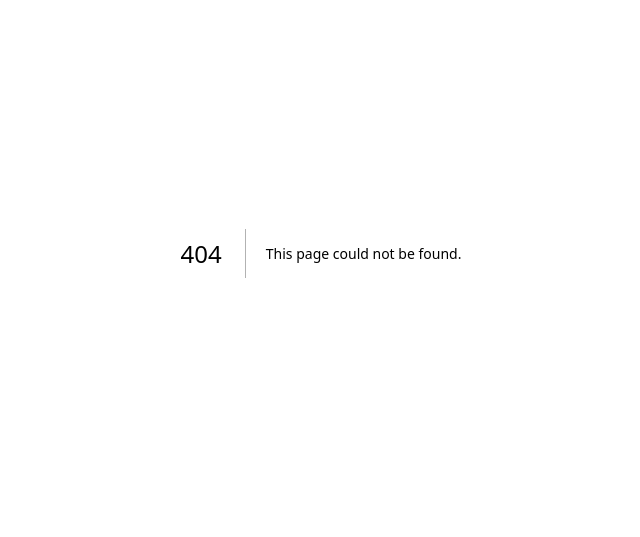
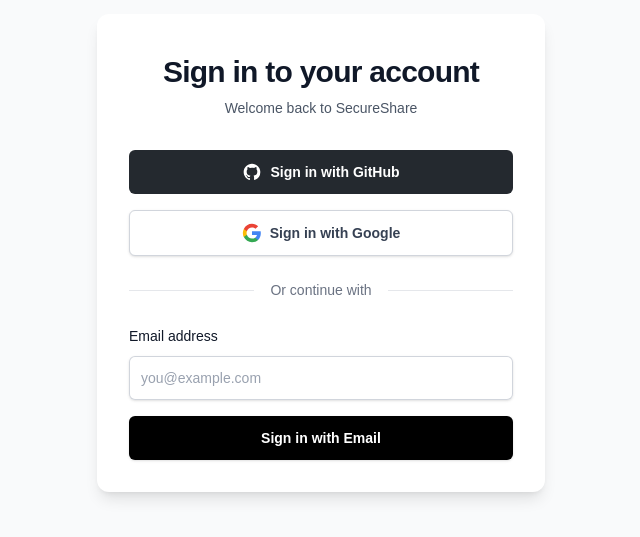
Before and after one commit to CodeCraftBilal/info-security-project, a Next.js app: page /auth/signin in a window 1280 px wide. Before the commit this address had no page. Shown: the part 147-684 px from the top of the page, without its empty margins (319-959 px from the left). Built offline with nearby package versions, Linux system fonts and the light colour scheme; no server answers.

Commit message:
created auth/signin page

```diff
--- /dev/null
+++ b/app/auth/signin/page.tsx
@@ -0,0 +1,112 @@
+import { signIn } from "@/auth";
+import { redirect } from "next/navigation";
+import { auth } from "@/auth";
+
+export default async function SignInPage({
+  searchParams,
+}: {
+  searchParams: Promise<{ callbackUrl?: string }>
+}) {
+  const session = await auth();
+  const { callbackUrl } = await searchParams;
+
+  // If user is already logged in, redirect them
+  if (session?.user) {
+    redirect(callbackUrl || '/dashboard');
+  }
+
+  return (
+    <div className="flex min-h-screen items-center justify-center bg-gray-50 py-12 px-4 sm:px-6 lg:px-8">
+      <div className="w-full max-w-md space-y-8 bg-white p-8 rounded-xl shadow-lg">
+        <div>
+          <h2 className="mt-2 text-center text-3xl font-extrabold tracking-tight text-gray-900">
+            Sign in to your account
+          </h2>
+          <p className="mt-2 text-center text-sm text-gray-600">
+            Welcome back to SecureShare
+          </p>
+        </div>
+        <div className="mt-8 space-y-6">
+          <div className="space-y-4">
+            <form
+              action={async () => {
+                "use server";
+                await signIn("github", { redirectTo: callbackUrl ?? "/dashboard" });
+              }}
+            >
+              <button
+                type="submit"
+                className="group relative flex w-full justify-center items-center rounded-md bg-[#24292F] px-4 py-3 text-sm font-semibold text-white hover:bg-[#24292F]/90 focus-visible:outline focus-visible:outline-2 focus-visible:outline-offset-2 focus-visible:outline-[#24292F] transition-all"
+              >
+                <svg className="w-5 h-5 mr-2" fill="currentColor" viewBox="0 0 24 24" aria-hidden="true">
+                  <path fillRule="evenodd" d="M12 2C6.477 2 2 6.484 2 12.017c0 4.425 2.865 8.18 6.839 9.504.5.092.682-.217.682-.483 0-.237-.008-.868-.013-1.703-2.782.605-3.369-1.343-3.369-1.343-.454-1.158-1.11-1.466-1.11-1.466-.908-.62.069-.608.069-.608 1.003.07 1.531 1.032 1.531 1.032.892 1.53 2.341 1.088 2.91.832.092-.647.35-1.088.636-1.338-2.22-.253-4.555-1.113-4.555-4.951 0-1.093.39-1.988 1.029-2.688-.103-.253-.446-1.272.098-2.65 0 0 .84-.27 2.75 1.026A9.564 9.564 0 0112 6.844c.85.004 1.705.115 2.504.337 1.909-1.296 2.747-1.027 2.747-1.027.546 1.379.202 2.398.1 2.651.64.7 1.028 1.595 1.028 2.688 0 3.848-2.339 4.695-4.566 4.943.359.309.678.92.678 1.855 0 1.338-.012 2.419-.012 2.747 0 .268.18.58.688.482A10.019 10.019 0 0022 12.017C22 6.484 17.522 2 12 2z" clipRule="evenodd" />
+                </svg>
+                Sign in with GitHub
+              </button>
+            </form>
+
+            <form
+              action={async () => {
+                "use server";
+                await signIn("google", { redirectTo: callbackUrl ?? "/dashboard" });
+              }}
+            >
+              <button
+                type="submit"
+                className="group relative flex w-full justify-center items-center rounded-md border border-gray-300 bg-white px-4 py-3 text-sm font-semibold text-gray-700 hover:bg-gray-50 focus-visible:outline focus-visible:outline-2 focus-visible:outline-offset-2 focus-visible:outline-gray-900 transition-all shadow-sm"
+              >
+                <svg className="w-5 h-5 mr-2" viewBox="0 0 24 24" aria-hidden="true">
+                  <path d="M22.56 12.25c0-.78-.07-1.53-.2-2.25H12v4.26h5.92c-.26 1.37-1.04 2.53-2.21 3.31v2.77h3.57c2.08-1.92 3.28-4.74 3.28-8.09z" fill="#4285F4" />
+                  <path d="M12 23c2.97 0 5.46-.98 7.28-2.66l-3.57-2.77c-.98.66-2.23 1.06-3.71 1.06-2.86 0-5.29-1.93-6.16-4.53H2.18v2.84C3.99 20.53 7.7 23 12 23z" fill="#34A853" />
+                  <path d="M5.84 14.09c-.22-.66-.35-1.36-.35-2.09s.13-1.43.35-2.09V7.07H2.18C1.43 8.55 1 10.22 1 12s.43 3.45 1.18 4.93l2.85-2.22.81-.62z" fill="#FBBC05" />
+                  <path d="M12 5.38c1.62 0 3.06.56 4.21 1.64l3.15-3.15C17.45 2.09 14.97 1 12 1 7.7 1 3.99 3.47 2.18 7.07l3.66 2.84c.87-2.6 3.3-4.53 6.16-4.53z" fill="#EA4335" />
+                  <path d="M1 1h22v22H1z" fill="none" />
+                </svg>
+                Sign in with Google
+              </button>
+            </form>
+          </div>
+
+          <div className="relative">
+            <div className="absolute inset-0 flex items-center">
+              <div className="w-full border-t border-gray-200" />
+            </div>
+            <div className="relative flex justify-center text-sm">
+              <span className="bg-white px-4 text-gray-500">Or continue with</span>
+            </div>
+          </div>
+
+          <form
+            action={async (formData) => {
+              "use server";
+              await signIn("resend", formData);
+            }}
+            className="space-y-4"
+          >
+            <input type="hidden" name="redirectTo" value={callbackUrl ?? "/dashboard"} />
+            <div>
+              <label htmlFor="email" className="block text-sm font-medium leading-6 text-gray-900 mb-2">
+                Email address
+              </label>
+              <input
+                id="email"
+                name="email"
+                type="email"
+                autoComplete="email"
+                required
+                className="block w-full rounded-md border-0 py-2.5 text-gray-900 shadow-sm ring-1 ring-inset ring-gray-300 placeholder:text-gray-400 focus:ring-2 focus:ring-inset focus:ring-black sm:text-sm sm:leading-6 px-3 transition-all"
+                placeholder="you@example.com"
+              />
+            </div>
+            <button
+              type="submit"
+              className="group relative flex w-full justify-center rounded-md bg-black px-4 py-3 text-sm font-semibold text-white hover:bg-gray-800 focus-visible:outline focus-visible:outline-2 focus-visible:outline-offset-2 focus-visible:outline-black transition-all shadow-sm"
+            >
+              Sign in with Email
+            </button>
+          </form>
+        </div>
+      </div>
+    </div>
+  );
+}
--- a/auth.config.ts
+++ b/auth.config.ts
@@ -13,6 +13,9 @@
       clientSecret: process.env.GITHUB_CLIENT_SECRET,
     })
   ],
+  pages: {
+    signIn: '/auth/signin',
+  },
   callbacks: {
     authorized({ auth, request: { nextUrl } }) {
       const isLoggedIn = !!auth?.user;
```
